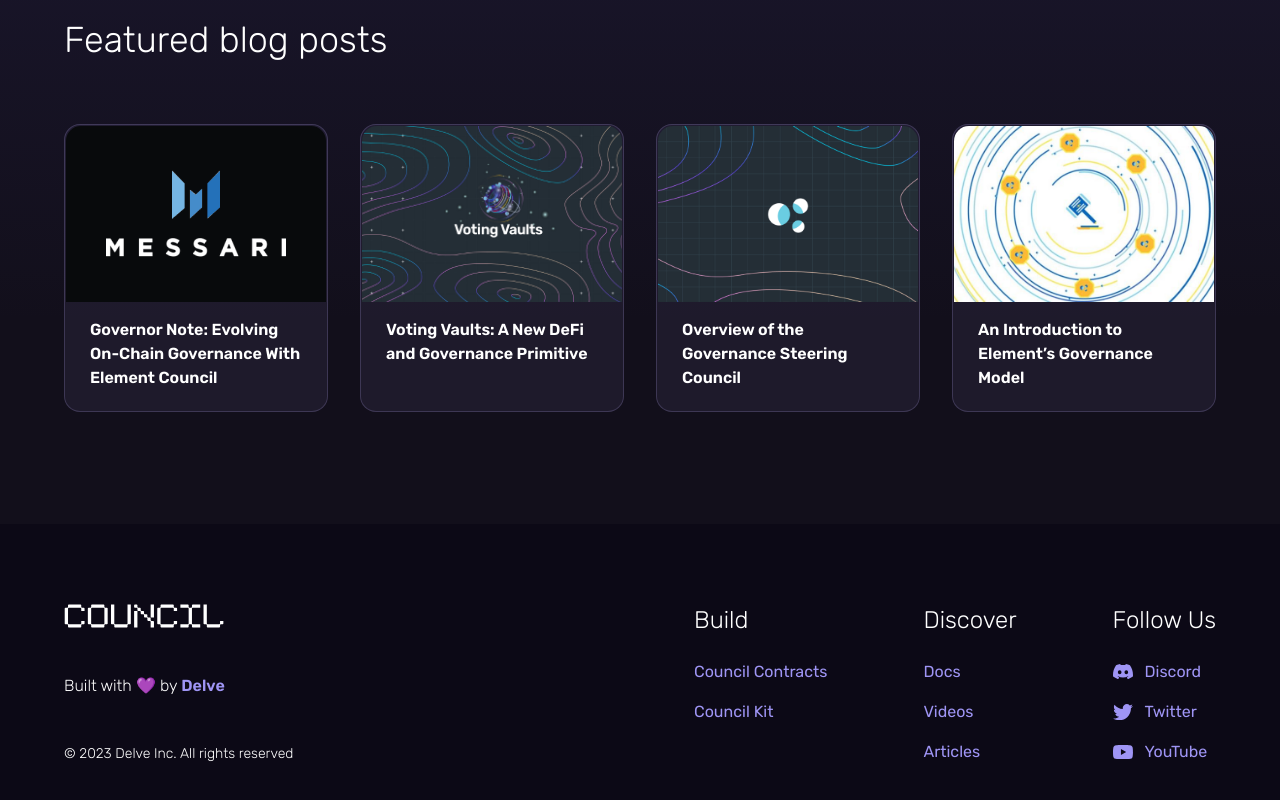
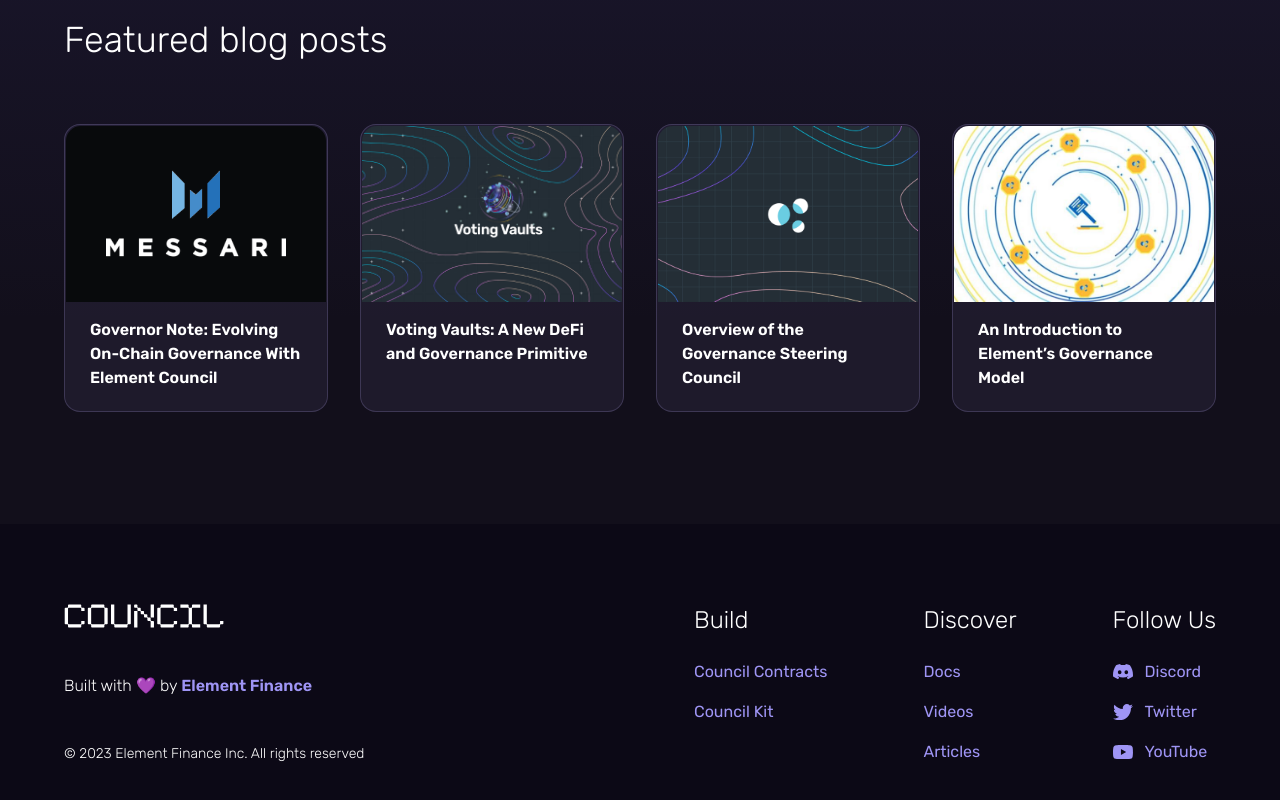
Before and after one commit to delvtech/council-kit, a React (Vite) app in the folder apps/landing-page/: page / in a window 1280 px wide. Shown: the part 2966-3766 px from the top of the page. Built offline with nearby package versions, Linux system fonts and the light colour scheme; the HTML template or start-up script is replaced by a standard one.

Commit message:
Misc council landing page (#274)

```diff
--- a/apps/landing-page/src/App.tsx
+++ b/apps/landing-page/src/App.tsx
@@ -32,7 +32,11 @@ function App(): ReactElement {
                 A governance framework to create and manage DAOs
               </p>
               <div className="flex gap-4">
-                <LinkButton href="#" variant="primary">
+                <LinkButton
+                  href="https://github.com/element-fi/council-kit/wiki/Getting-Started"
+                  target="_blank"
+                  variant="primary"
+                >
                   <RocketLaunchIcon className="w-5" />
                   Get started
                 </LinkButton>
--- a/apps/landing-page/src/ui/Footer.tsx
+++ b/apps/landing-page/src/ui/Footer.tsx
@@ -12,9 +12,13 @@ export function Footer(): ReactElement {
           <img src={councilLogo} width={160} />
           <p>
             Built with 💜 by{" "}
-            <span className="font-semibold text-primary-text">Delve</span>
+            <span className="font-semibold text-primary-text">
+              Element Finance
+            </span>
           </p>
-          <p className="text-sm">&copy; 2023 Delve Inc. All rights reserved</p>
+          <p className="text-sm">
+            &copy; 2023 Element Finance Inc. All rights reserved
+          </p>
         </div>
         <div className="flex flex-wrap gap-24">
           <div>
@@ -51,8 +55,10 @@ export function Footer(): ReactElement {
               </li>
               <li>
                 <a
-                  href="https://www.youtube.com/@elementfinance5026/featured"
+                  href="https://www.youtube.com/playlist?list=PLUz3k1KZhOta3D_1_G2OMTNxczvfXk5jn"
                   className="transition-all text-primary-text hover:text-white"
+                  target="_blank"
+                  rel="noreferrer"
                 >
                   Videos
                 </a>
```
